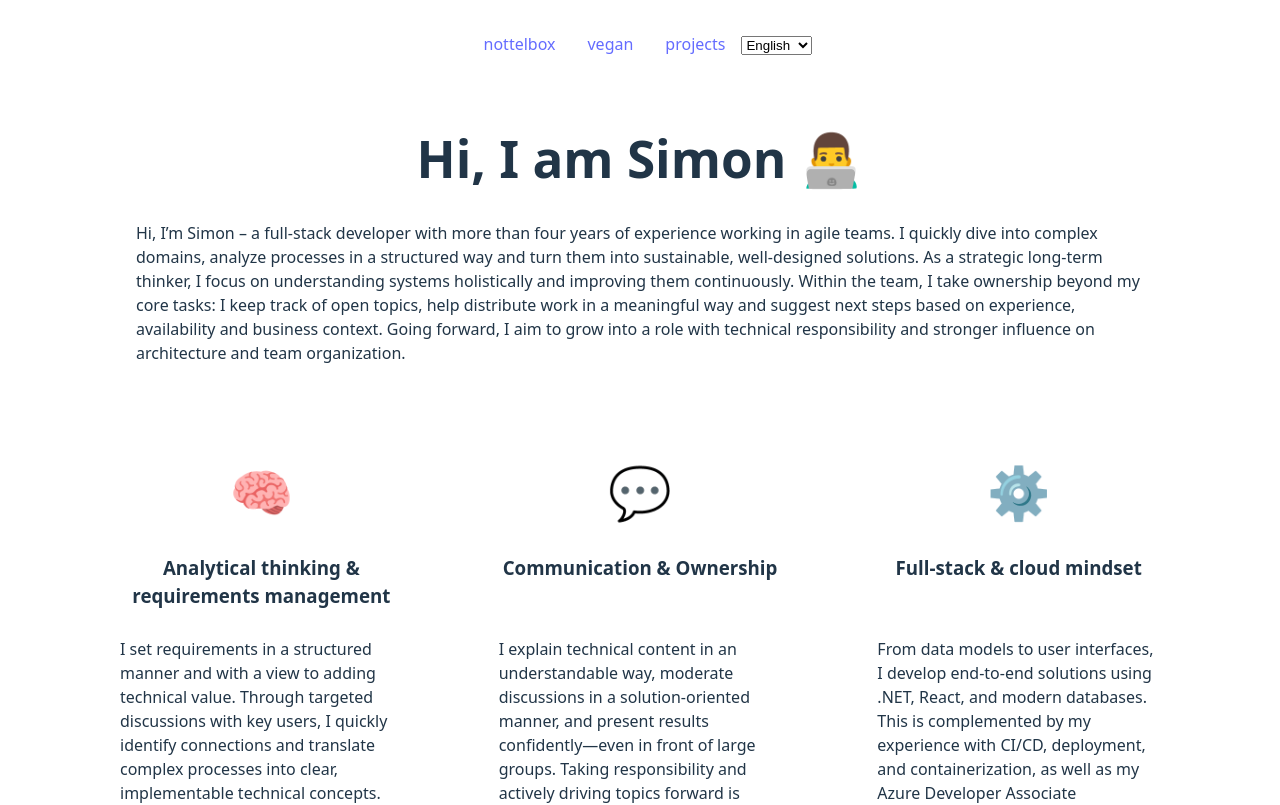
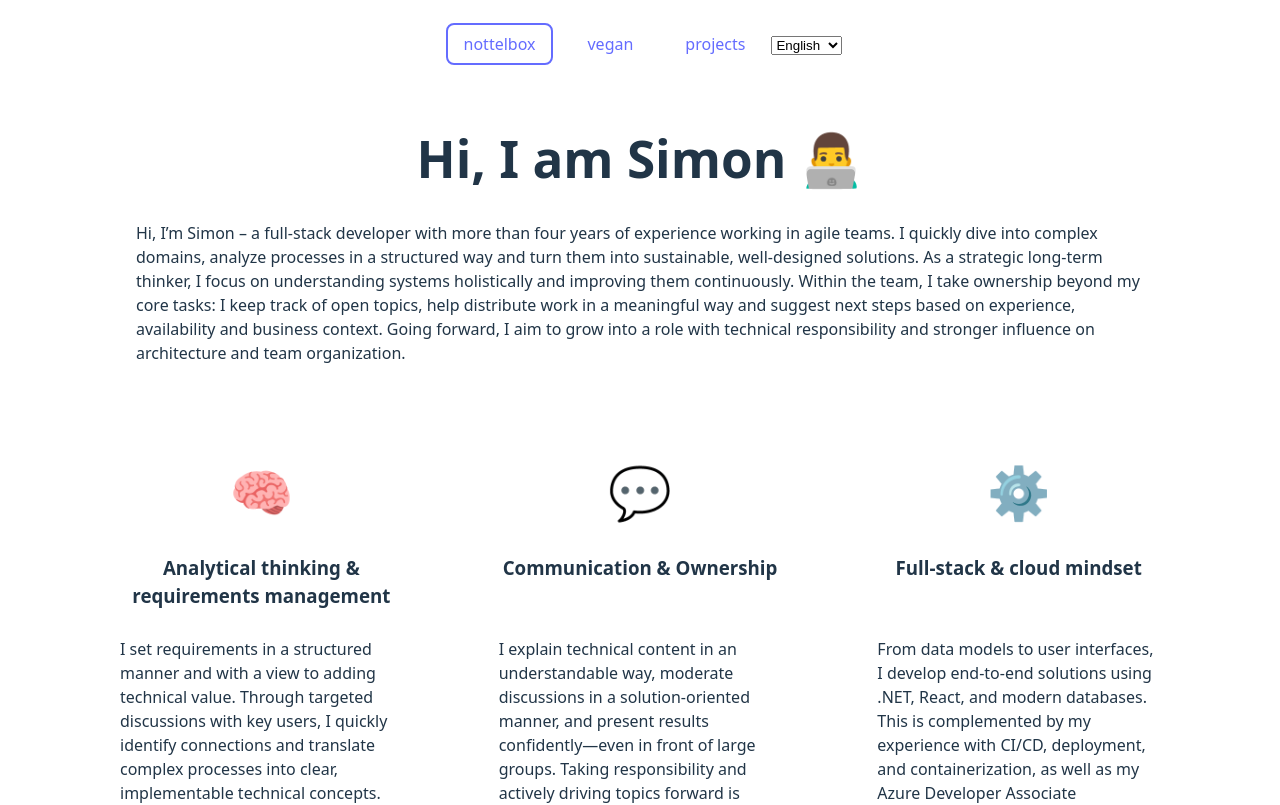
Before and after one commit to nottelbox/nottelbox-web, a React (Vite) app: page / in a window 1280 px wide. Shown: the top 805 px of the page. Built offline with nearby package versions, Linux system fonts and the light colour scheme.

Commit message:
more obvious styling of top navbar

```diff
--- a/src/App.css
+++ b/src/App.css
@@ -3,6 +3,21 @@
   margin: 0 auto;
   padding: 2rem;
   text-align: center;
+}
+
+.navlink {
+  border: 2px solid white;
+  margin: 0 .5rem;
+  border-radius: .5rem;
+  padding: .5rem 1rem;
+}
+
+.navlink:hover {
+    background-color: rgb(80, 80, 80);
+}
+
+.navlink.active {
+    border-color: #646cff;
 }
 
 .introduction {
--- a/src/Navbar.tsx
+++ b/src/Navbar.tsx
@@ -6,13 +6,22 @@ export default function Navbar() {
     const t = useTranslation();
 
     return (<nav>
-        <NavLink to="/">
+        <NavLink
+         to="/"
+         className="navlink"
+        >
             nottelbox
         </NavLink>
-        <NavLink to="/vegan">
+        <NavLink
+         to="/vegan"
+         className="navlink"
+        >
             {t.navbar.vegan}
         </NavLink>
-        <NavLink to="/projects">
+        <NavLink
+         to="/projects"
+         className="navlink"
+        >
             {t.navbar.projects}
         </NavLink>
         <LanguageSwitcher />
```
